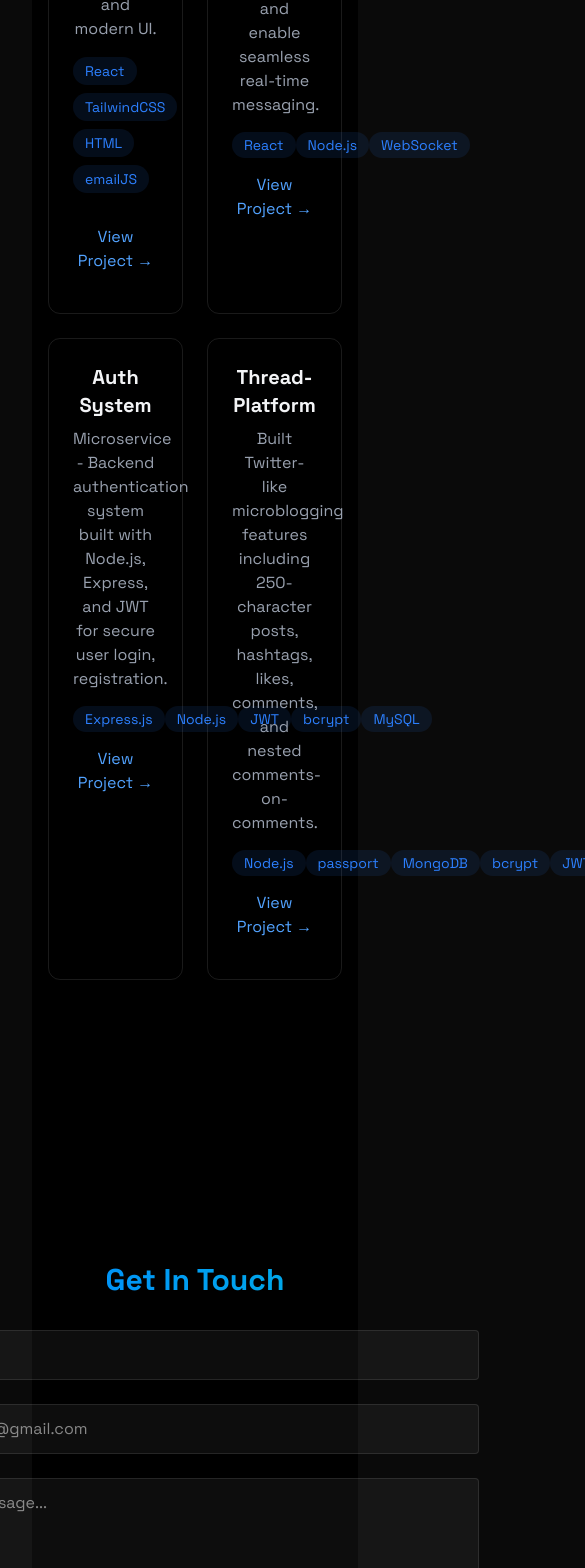
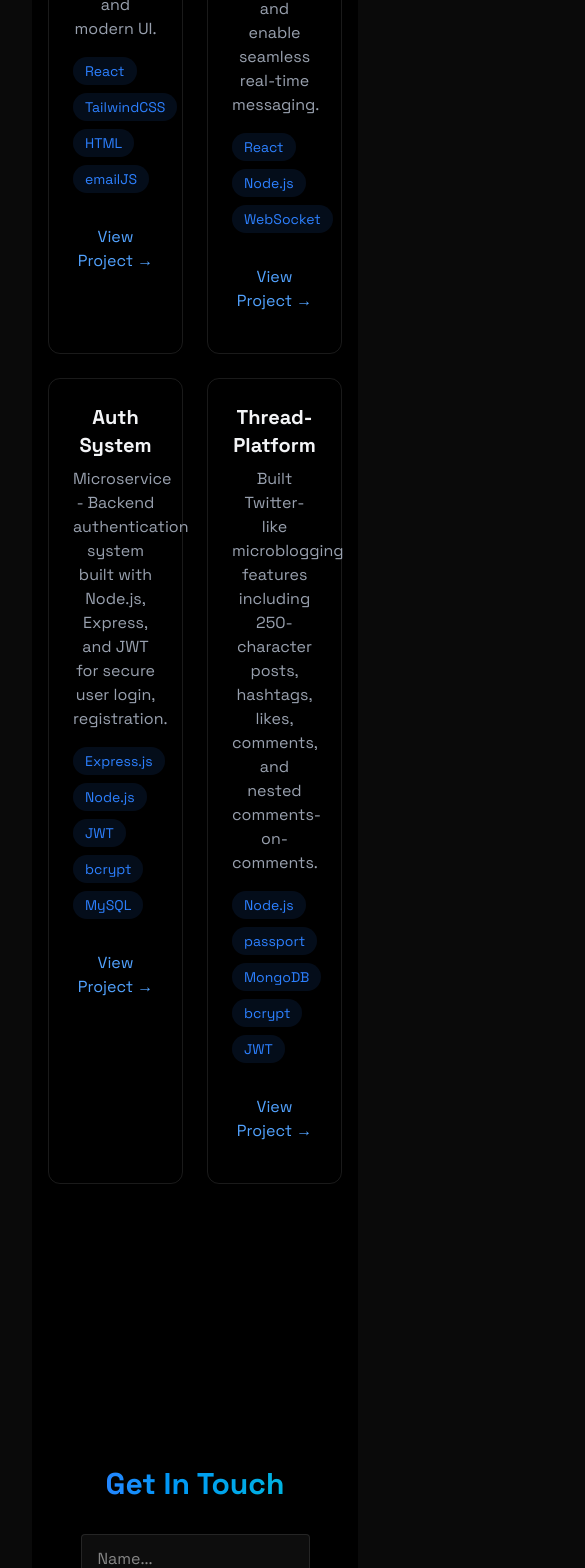
Before and after one commit to Jasprit45/ProtfolioReact, a React (Vite) app: page / in a window 390 px wide. Shown: the part 2320-3888 px from the top of the page, 585 px wide, since content can reach past the window. Built offline with nearby package versions, Linux system fonts and the light colour scheme.

Commit message:
fix bugs for responsiveness

```diff
--- a/src/components/sections/Contact.jsx
+++ b/src/components/sections/Contact.jsx
@@ -31,7 +31,7 @@ export const Contact = () => {
         <section id="contact"
         className="min-h-screen flex items-center justify-center py-20"  >
             <RevealOnScroll>
-                <div className="px-4 w-150 ">
+                <div className="px-4 w-full max-w-xl mx-auto">
 
                     <h2 className="text-3xl font-bold mb-8 bg-gradient-to-r from-blue-500 to-cyan-500 bg-clip-text text-transparent">Get In Touch</h2>
                     <form className="space-y-6" onSubmit={handleSubmit} action="">
--- a/src/components/sections/Projects.jsx
+++ b/src/components/sections/Projects.jsx
@@ -38,7 +38,7 @@ export const Projects = () => {
                     <p className="text-gray-400 mb-4 ">
                         Designed the backend architecture of a real-time chat application using Node.js, Express, and WebSockets to manage user connections and enable seamless real-time messaging.
                     </p>
-                    <div>
+                    <div className="flex flex-wrap gap-2 mb-4">
                         {["React", "Node.js", "WebSocket"].map((tech,key) => (
                         <span
                         key={key}
@@ -59,7 +59,7 @@ export const Projects = () => {
                     <p className="text-gray-400 mb-4 ">
                         Microservice - Backend authentication system built with Node.js, Express, and JWT for secure user login, registration.
                     </p>
-                    <div>
+                    <div className="flex flex-wrap gap-2 mb-4">
                         {["Express.js", "Node.js", "JWT","bcrypt","MySQL"].map((tech,key) => (
                         <span
                         key={key}
@@ -80,7 +80,7 @@ export const Projects = () => {
                     <p className="text-gray-400 mb-4 ">
                        Built Twitter-like microblogging features including 250-character posts, hashtags, likes, comments, and nested comments-on-comments.
                     </p>
-                    <div>
+                    <div className="flex flex-wrap gap-2 mb-4">
                         {[ "Node.js", "passport", "MongoDB", "bcrypt", "JWT"].map((tech,key) => (
                         <span
                         key={key}
```
